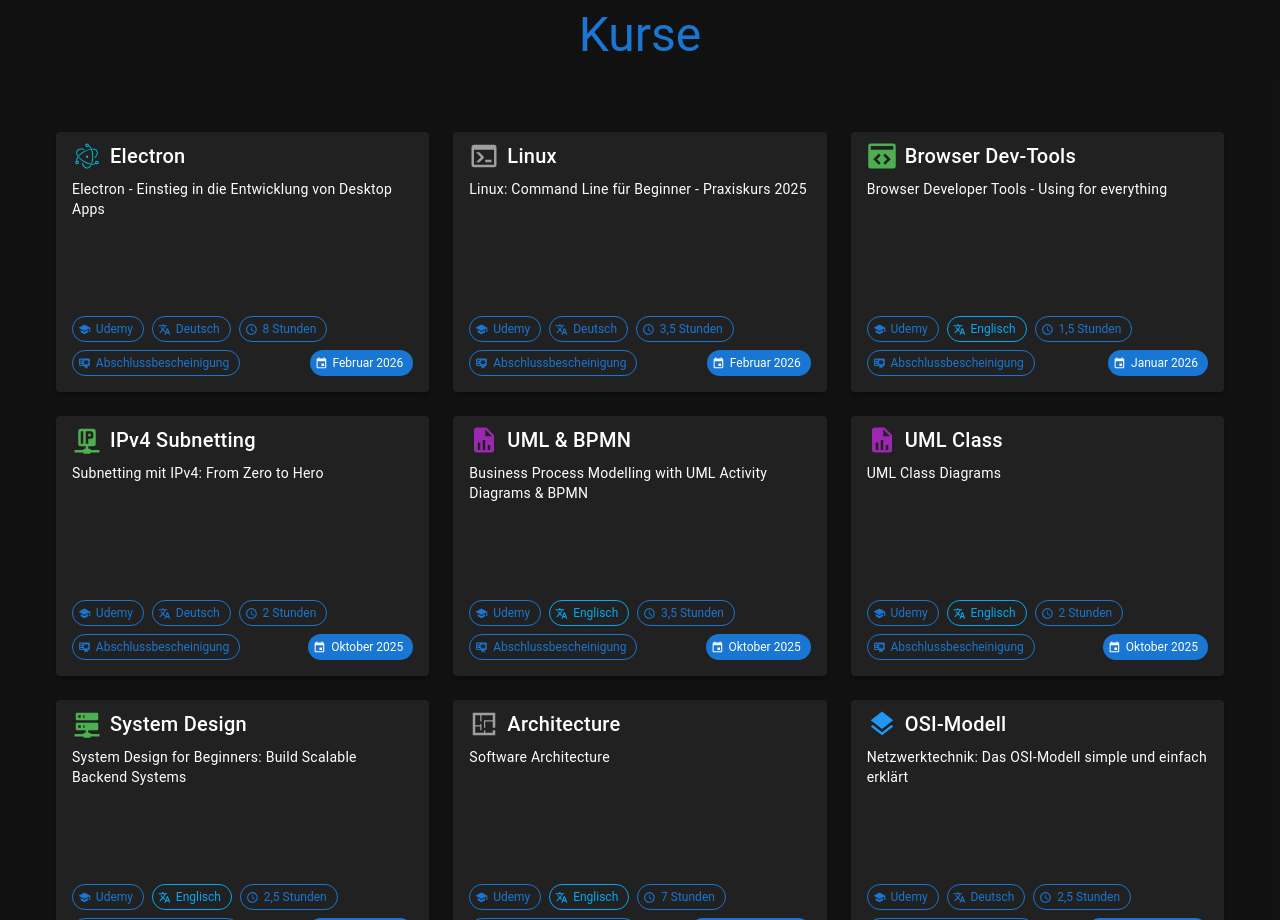
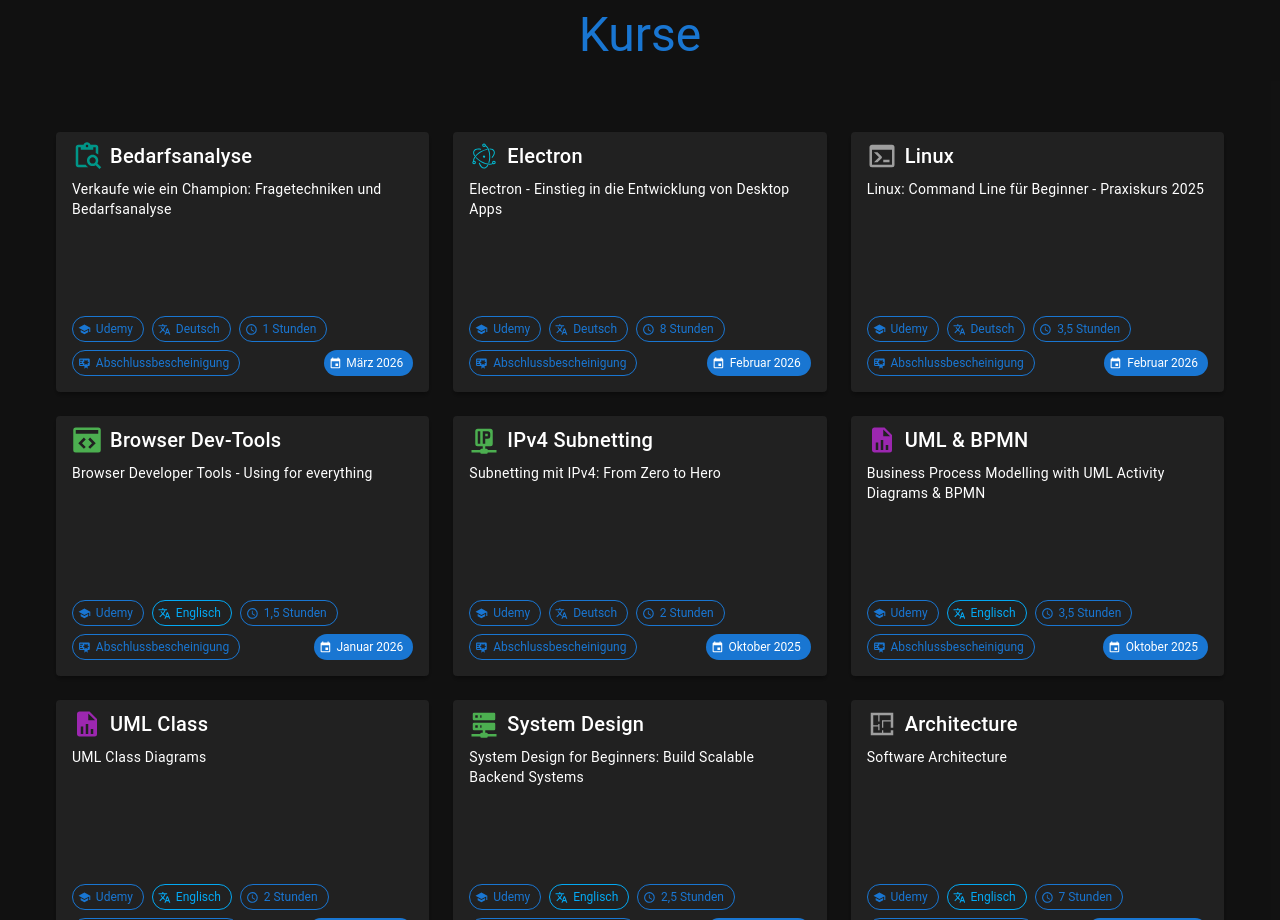
Before and after one commit to Mac80Mo/PortfolioV2, a Vue app: page / in a window 1280 px wide. Shown: the part 4620-5540 px from the top of the page. Built offline with nearby package versions, Linux system fonts and the light colour scheme.

Commit message:
Kurse aktualisiert

```diff
--- a/src/components/Kurse.vue
+++ b/src/components/Kurse.vue
@@ -373,6 +373,18 @@ const kurseData: Kurs[] = [
     icon: icons.electronFramework,
     color: 'cyan'
   },
+  {
+    title: 'Bedarfsanalyse',
+    description: 'Verkaufe wie ein Champion: Fragetechniken und Bedarfsanalyse',
+    anbieter: 'Udemy',
+    sprache: 'Deutsch',
+    dauer: '1 Stunden',
+    abschluss: 'Abschlussbescheinigung',
+    datum: 'März 2026',
+    sortDate: new Date('2026-03-12'),
+    icon: icons.clipboardSearchOutline,
+    color: 'teal'
+  },
 ]
 
 // Kurse nach Datum absteigend sortieren (neueste zuerst)
--- a/src/plugins/icons.ts
+++ b/src/plugins/icons.ts
@@ -72,6 +72,7 @@ import {
   mdiTagOutline,
   mdiTrophy,
   mdiElectronFramework,
+  mdiClipboardSearchOutline,
 } from '@mdi/js'
 
 export const icons = {
@@ -148,4 +149,5 @@ export const icons = {
   clock: mdiClockOutline,
   trophy: mdiTrophy,
   electronFramework: mdiElectronFramework,
+  clipboardSearchOutline: mdiClipboardSearchOutline,
 }
```
